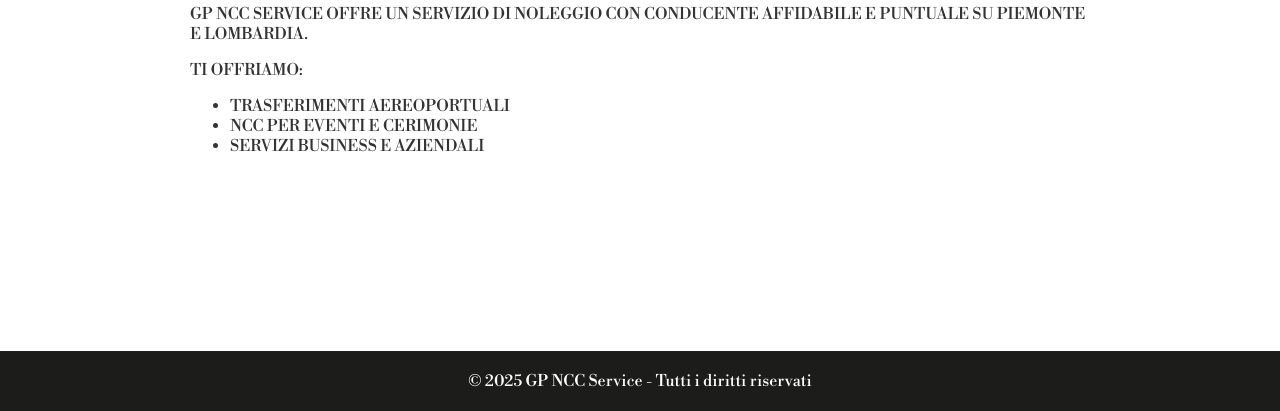
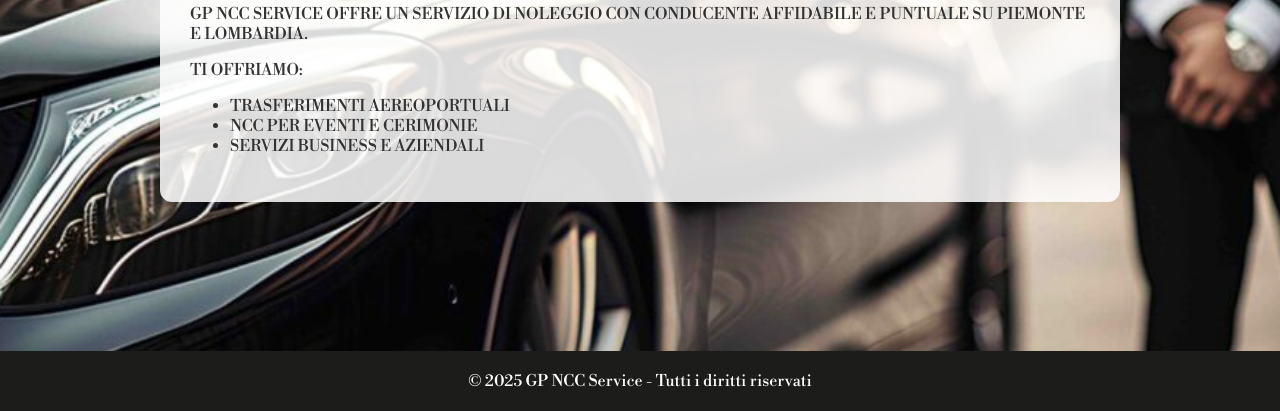
Before and after one commit to GPncc/nccservice, a plain HTML site: page chisiamo.html in a window 1280 px wide. Shown: the part 389-800 px from the top of the page. Drawn offline with nearby package versions, Linux system fonts and the light colour scheme.

Commit message:
Update style.css

```diff
--- a/css/style.css
+++ b/css/style.css
@@ -22,7 +22,7 @@ body.home {
 
 /* Sfondo solo per la pagina chi siamo */
 body.chisiamo {
-  background-image: url('../immagine servizi.jpg');
+  background-image: url('../immagine-servizi.jpg');
   background-size: cover;
   background-position: center;
   background-repeat: no-repeat;
```
